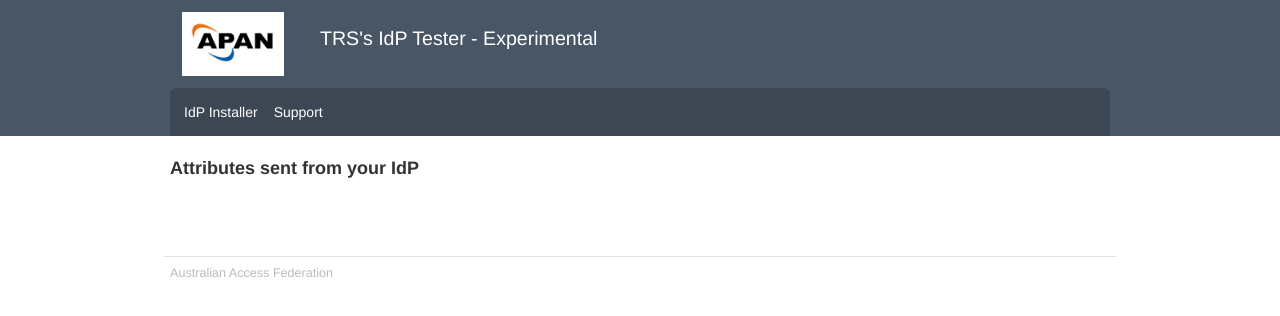
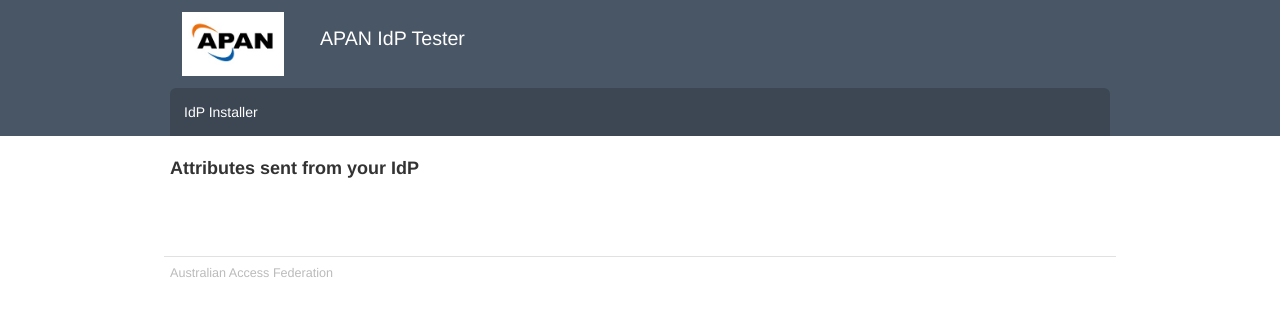
Before and after one commit to APAN-TF-IAM/Attribute-Mirror, a PHP site: page / in a window 1280 px wide. Shown: the top 316 px of the page. Run offline with PHP 8.4, Linux system fonts and the light colour scheme; some libraries are stand-ins or nearby versions.

Commit message:
Removed references to AAF

```diff
--- a/src/index.php
+++ b/src/index.php
@@ -1,7 +1,7 @@
 <!DOCTYPE html>
 <html>
   <head>
-    <title>AAF Automated Service Provider Installer</title>
+    <title>APAN</title>
     <meta http-equiv="Content-Type" content="text/html; charset=UTF-8"/>
     <meta name="viewport" content="width=device-width, initial-scale=1.0">
 
@@ -18,8 +18,8 @@
       <div class="container">
         <div class="row">
           <div class="span12">
-            <img src="./logo.jpg" alt="AAF Virtual Home" width="102" height="50" />
-            <h1>TRS's IdP Tester - Experimental</h1>
+            <img src="./logo.jpg" alt="APAN" width="102" height="50" />
+            <h1>APAN IdP Tester</h1>
           </div
         </div>
       </div>
@@ -33,7 +33,6 @@
               <li>
                 <a href="http://ausaccessfed.github.io/shibboleth-idp-installer/">IdP Installer</a>
               </li>
-              <li><a href="http://support.aaf.edu.au" target="_blank">Support</a></li>
             </ul>
           </div>
         </div>
@@ -54,12 +53,12 @@
 echo "<table>\n";
 
 foreach ($_SERVER as $key => $value) {
-        $pos = strpos($key, 'AAF');
+        $pos = strpos($key, 'APAN');
         if ($pos !== false) {
-            $pos = strpos($key, 'AAF-Shib');
+            $pos = strpos($key, 'APAN-Shib');
             if ($pos === false) {
 		echo "<tr>\n";
-                $newkey=substr($key, 4);
+                $newkey=substr($key, 5);
 		echo "<td valign='top'><b>$newkey</b></td><td> </td><td>";
                 $vals = explode (';', $value);
                 foreach ($vals as $kval => $val) {
```
